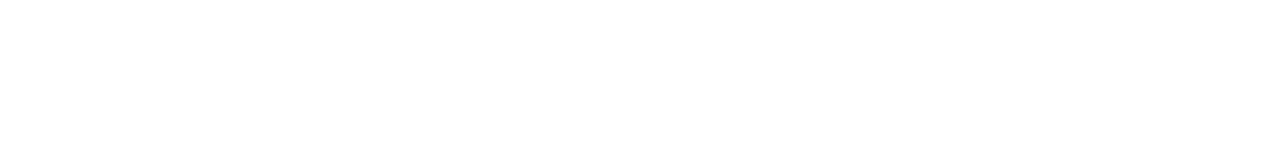
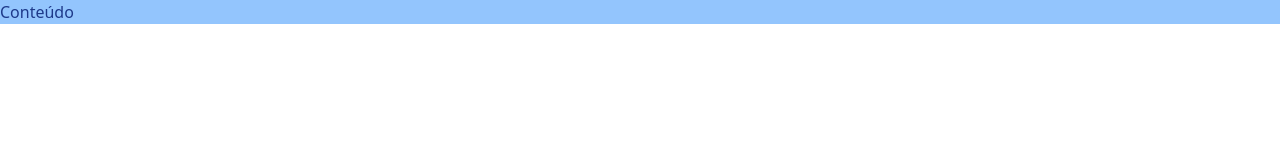
Before and after one commit to BrunoRisso58/curso-tailwindcss, a website: page 3 - Construção de um Layout/src/index.html in a window 1280 px wide. Drawn offline with Linux system fonts and the light colour scheme.

Commit message:
Exercício 1

```diff
--- a/3 - Construção de um Layout/src/index.html
+++ b/3 - Construção de um Layout/src/index.html
@@ -9,7 +9,9 @@
 </head>
 <body>
 
-
+    <div class="container bg-green-300 text-green-900 md:bg-blue-300 md:text-blue-900 mx-auto">
+        <p>Conteúdo</p>
+    </div>
 
 </body>
 </html>
```
Also changed, not shown: 3 - Construção de um Layout/dist/output.css.
